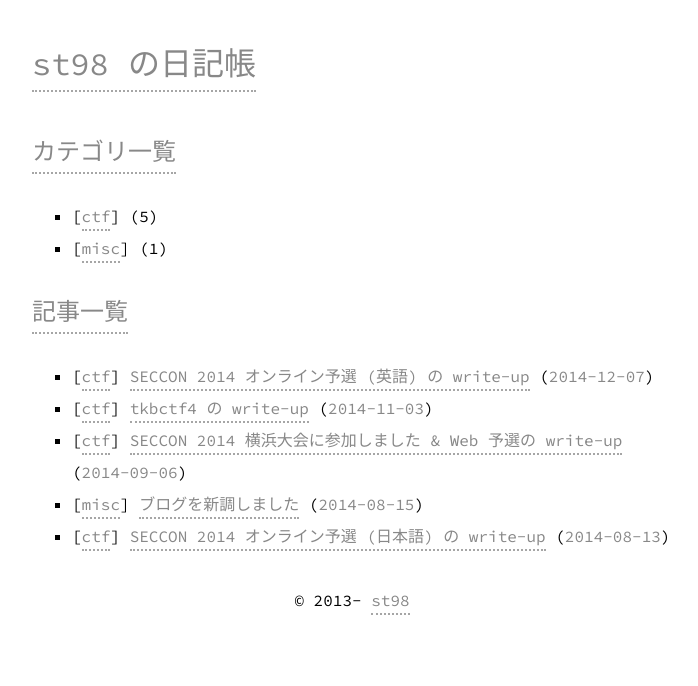
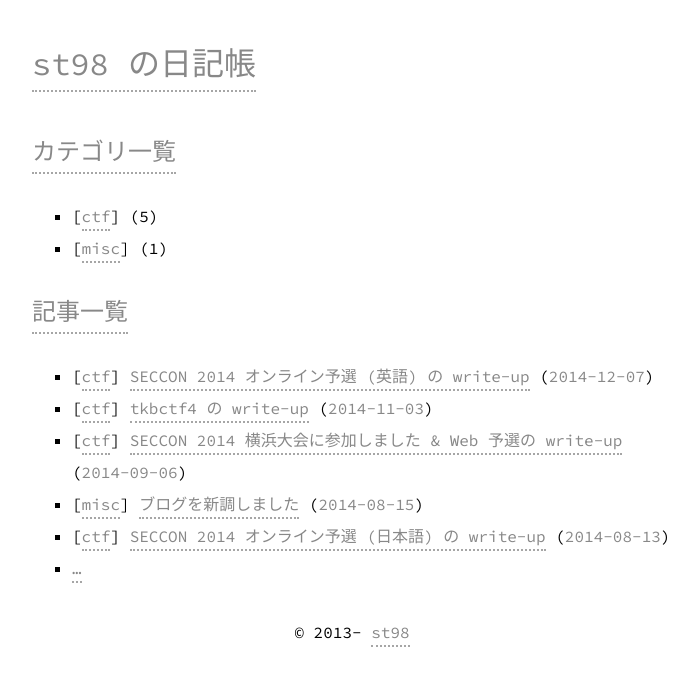
Before and after one commit to st98/diary, a Jekyll site: the page built from index.html, in a window 1280 px wide. Shown: the top 686 px of the page, without its empty margins (288-986 px from the left). Built offline with Jekyll 4.4.1, drawn with Linux system fonts in a browser that asks for light colours; Markdown is read by kramdown in place of the engine named in the settings.

Commit message:
5 件以上記事があるときに記事一覧へのリンクを表示するように変更

```diff
--- a/index.html
+++ b/index.html
@@ -14,4 +14,5 @@
 {% for page in site.posts limit:5 %}
 <li>{% for category in page.categories %}[<a href="{{ site.baseurl }}/category.html#{{ category }}" title="{{ category }}">{{ category }}</a>]{% endfor %} <a href="{{ site.baseurl }}{{ page.url }}">{{ page.title }}</a> (<time>{{ page.date | date: '%Y-%m-%d' }}</time>)</li>
 {% endfor %}
+{% if site.posts | size > 5 %}<li><a href="{{ site.baseurl }}/archive.html">…</a></li>{% endif %}
 </ul>
```
